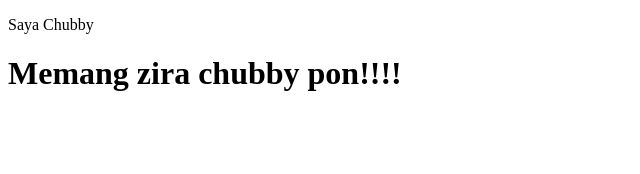
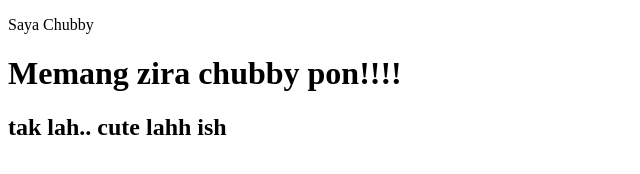
Before and after one commit to NuraziraAhmad/belajar-github, a plain HTML site: page index.html in a window 1280 px wide. Shown: the whole page, without its empty margins (0-640 px from the left). Drawn offline with Linux system fonts and the light colour scheme.

Commit message:
line baru do

```diff
--- a/index.html
+++ b/index.html
@@ -6,5 +6,6 @@
     <body>
         <p>Saya Chubby</p>
         <h1>Memang zira chubby pon!!!!</h1>
+        <h2>tak lah.. cute lahh ish</h2>
     </body>
 </html>
```
